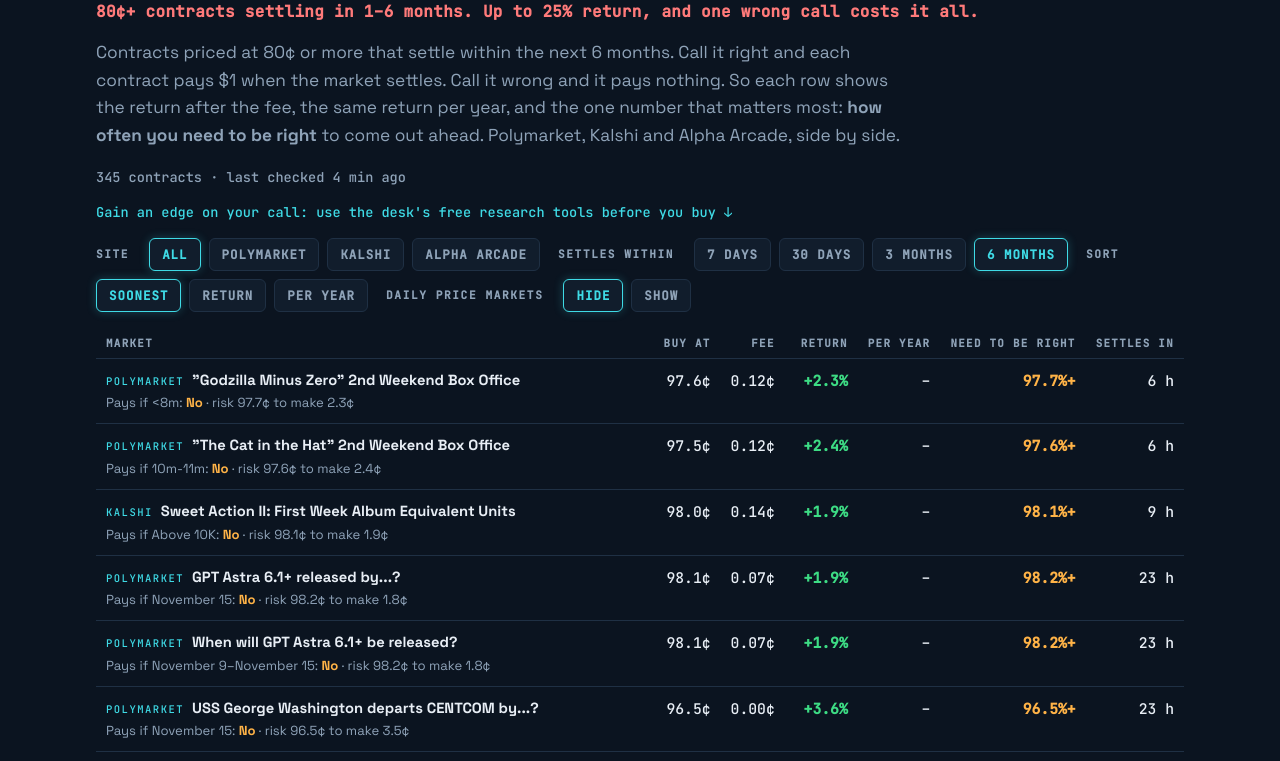
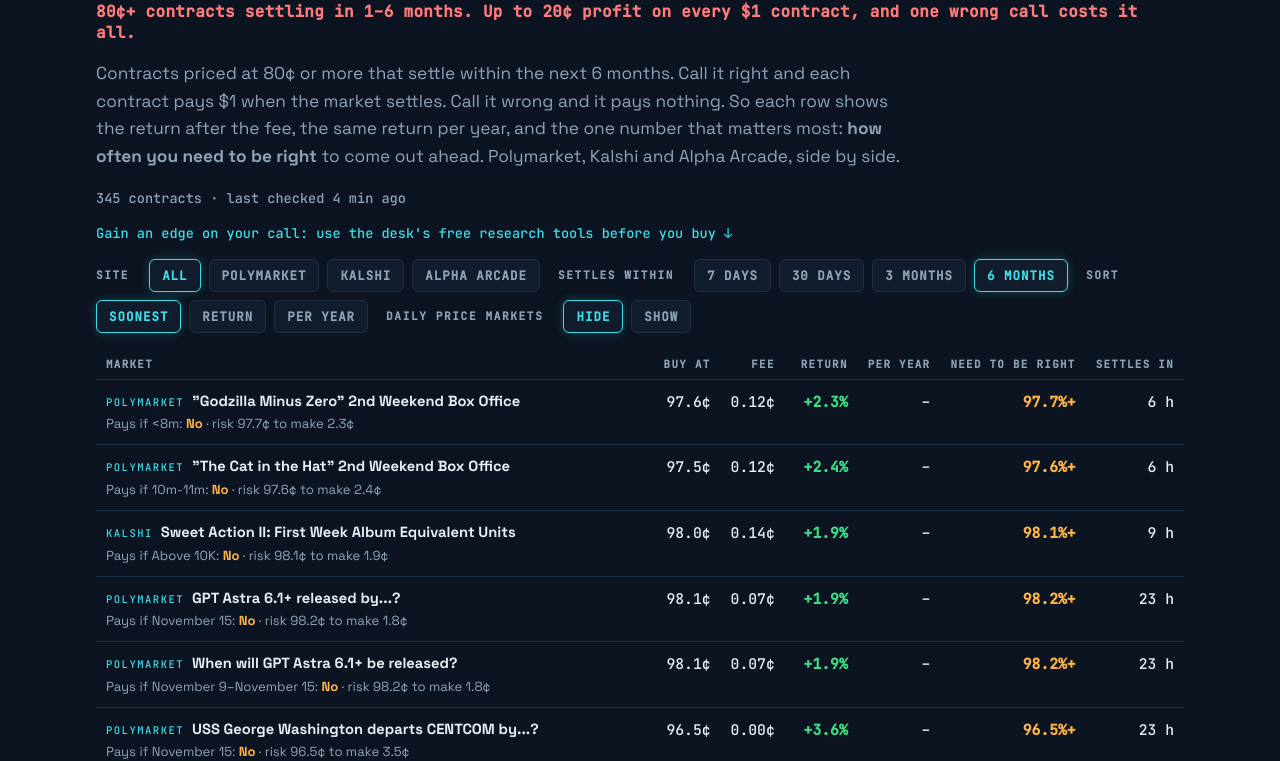
Before and after one commit to alphainteldesk-droid/alphainteldesk-droid.github.io, a plain HTML site: page expiry-returns.html in a window 1280 px wide. Shown: the part 168-929 px from the top of the page. Drawn offline with Linux system fonts and the light colour scheme.

Commit message:
Danger Zone tagline: up to 20 cents per $1 contract
Co-Authored-By: Claude Opus 5.5 <noreply@anthropic.com>
Claude-Session: https://claude.ai/code/session_011TXjZvE5S8RZgTwBZ7pRgD

```diff
--- a/expiry-returns.html
+++ b/expiry-returns.html
@@ -153,7 +153,7 @@
 <main class="wrap">
   <span class="tag live"><i></i>Live · checked every 20 minutes</span>
   <h1>The Danger Zone</h1>
-  <p class="tagline">80¢+ contracts settling in 1&ndash;6 months. Up to 25% return, and one wrong call costs it all.</p>
+  <p class="tagline">80¢+ contracts settling in 1&ndash;6 months. Up to 20¢ profit on every $1 contract, and one wrong call costs it all.</p>
   <p class="lead">Contracts priced at 80¢ or more that settle within the next 6 months. Call it right and each contract pays $1
     when the market settles. Call it wrong and it pays nothing. So each row shows the return after
     the fee, the same return per year, and the one number that matters most: <b>how often you need to be right</b> to come out ahead.
```
Also changed, not shown: index.html (+1 -1 lines).
